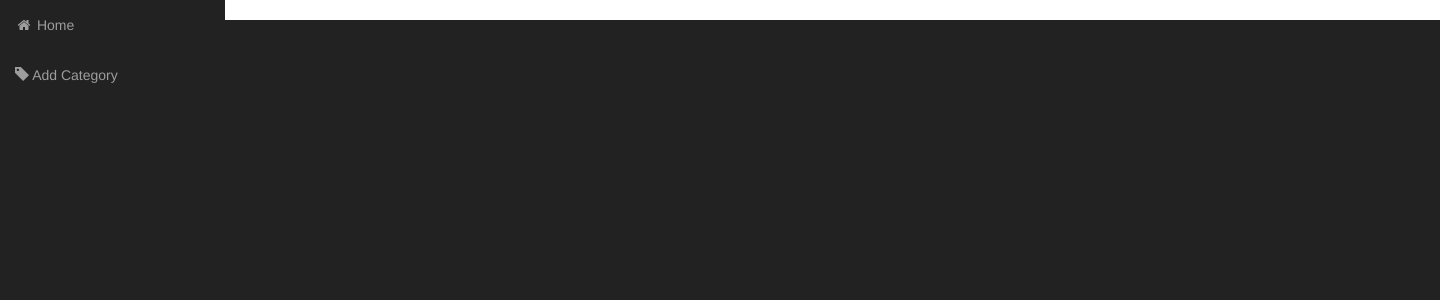
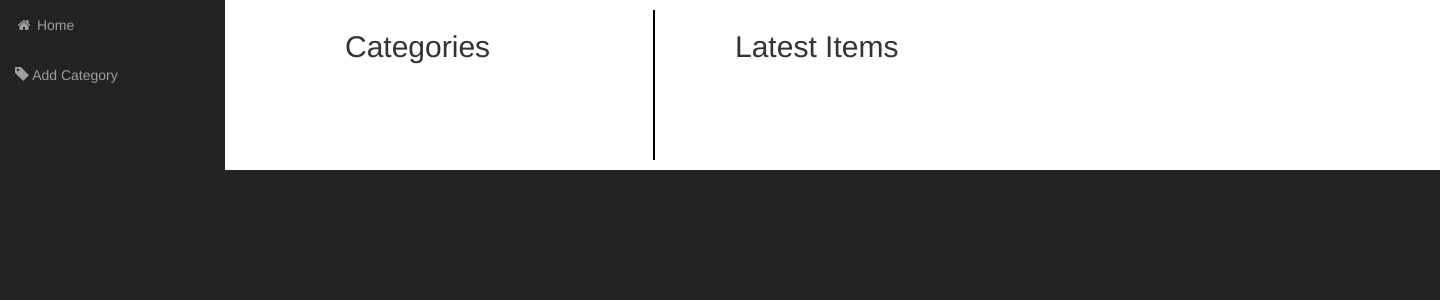
Before and after one commit to sxhan/catalog-app-project, a Flask app: page / in a window 1440 px wide. Shown: the part 51-351 px from the top of the page. Run offline with Flask 2, Linux system fonts and the light colour scheme; data that the repository does not hold is empty; some libraries are stand-ins or nearby versions.

Commit message:
styled index page

```diff
--- a/item_catalog/static/css/override.css
+++ b/item_catalog/static/css/override.css
@@ -8,3 +8,14 @@
 .right {
     float: right;
 }
+
+.list {
+    color: dimgrey;
+}
+
+.list-category {
+    color: darkgrey;
+    font-style: italic;
+    font-weight: bold;
+    margin-left: 1em;
+}
--- a/item_catalog/templates/index.html
+++ b/item_catalog/templates/index.html
@@ -14,14 +14,41 @@
         <div class="col-md-1"></div>
     </div>
 </div>
-{% for category in categories %}
-<a href="{{url_for('EditCategory', category_id=category.id)}}">
-    <div class="row">
-        <div class="col-md-1"></div>
-        <div class="col-md-10">
-            <h3>{{category.name}}</h3>
+<div class="row">
+    <div class="col-xs-1"></div>
+    <div class="col-xs-3">
+        <div class="row">
+            <h2>Categories</h2>
         </div>
-        <div class="col-md-1"></div>
+        {% for category in categories %}
+        <div class="row">
+            <a href="{{url_for('ShowCategory', category_name=category.name)}}">
+                <span class="list">{{category.name}}</span>
+            </a>
+        </div>
+        {% endfor %}
     </div>
-</a>
-{% endfor %} {% endblock %}
+    <div class="col-xs-1">
+        <div style="height: 150px; width: 2px; background-color:black;">
+        </div>
+    </div>
+    <div class="col-xs-6">
+        <div class="row">
+            <h2>Latest Items</h2>
+        </div>
+        {% for item in items %}
+            <div class="row">
+                <a href="{{url_for('ShowItem', category_name=item.category.name, item_name=item.name)}}">
+                    <span class="list">{{item.name}}</span>
+                </a>
+                <a href="{{url_for('ShowCategory', category_name=item.category.name)}}">
+                    <span class="list-category">({{item.category.name}})</span>
+                </a>
+            </div>
+        {% endfor %}
+
+    </div>
+    <div class="col-xs-1"></div>
+</div>
+
+{% endblock %}
```
